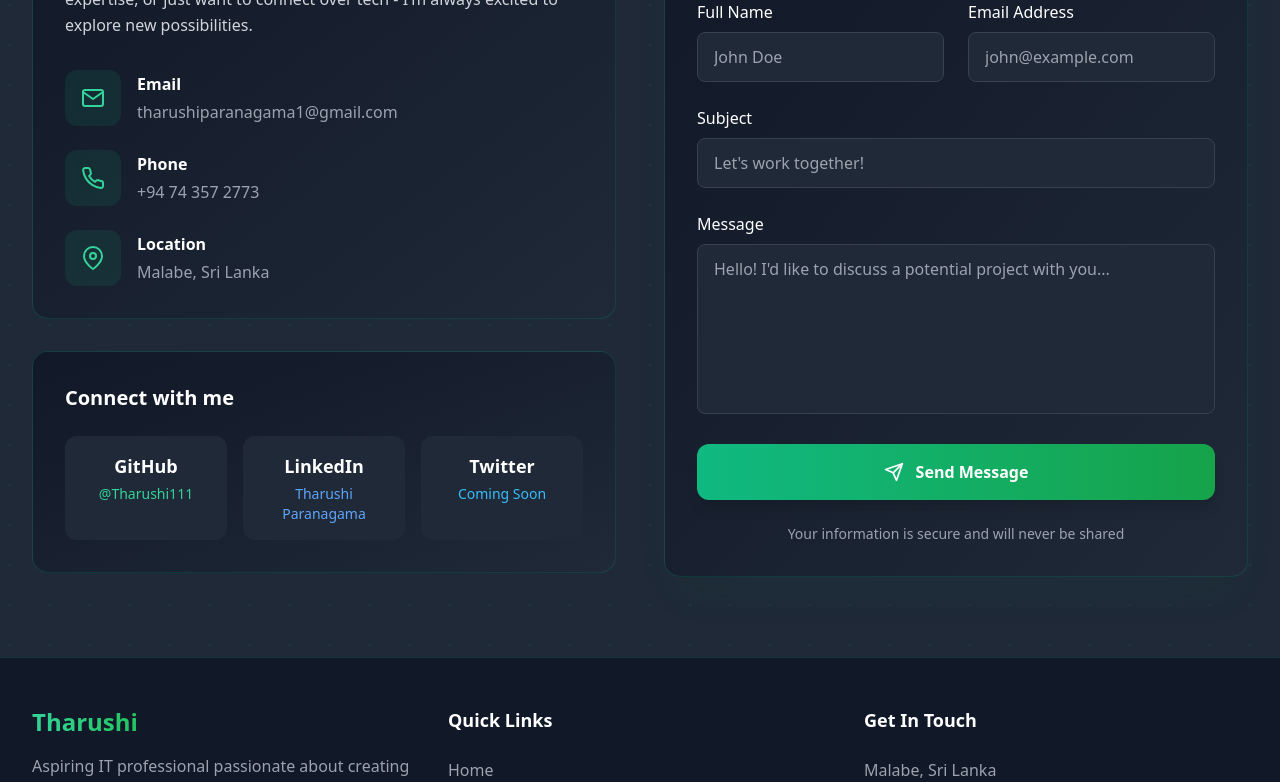
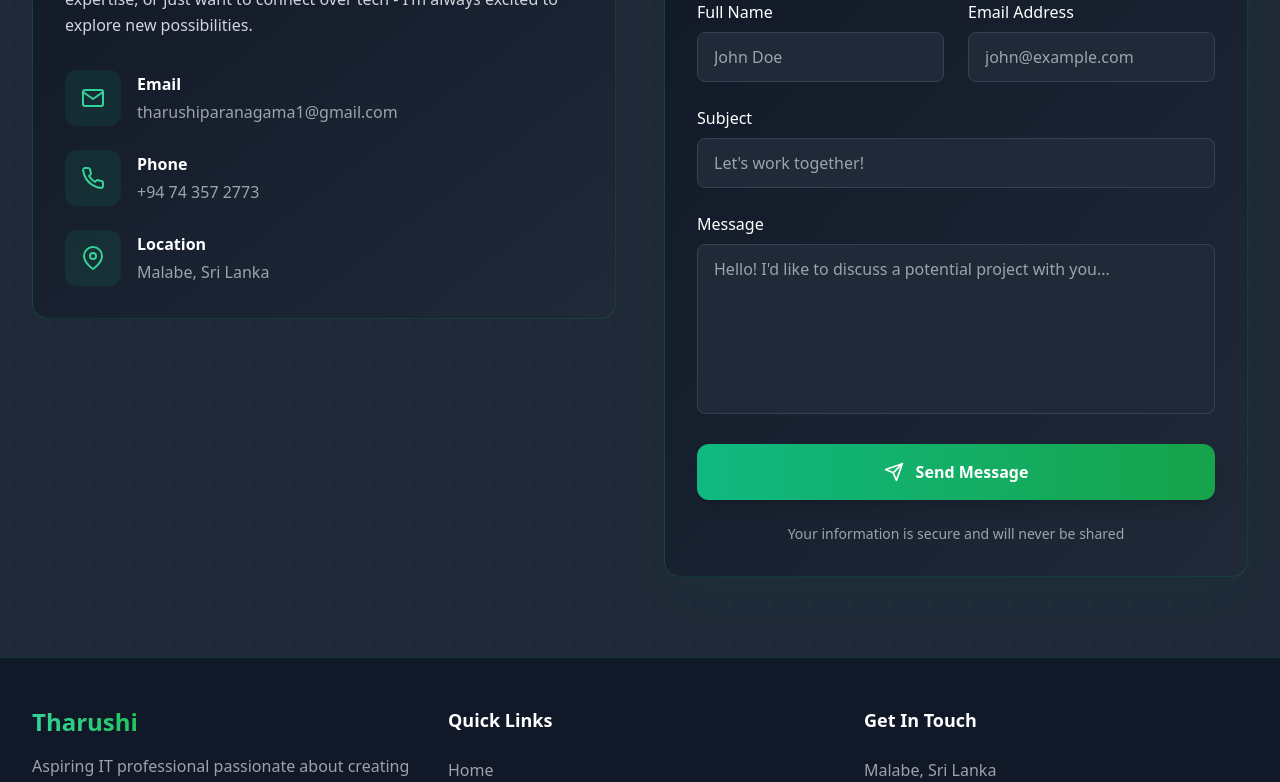
Before and after one commit to Tharushi111/My-Portfolio, a React (Create React App) app: page / in a window 1280 px wide. Shown: the part 6493-7275 px from the top of the page. Built offline with nearby package versions, Linux system fonts and the light colour scheme.

Commit message:
Make changes

```diff
--- a/src/components/Contact.jsx
+++ b/src/components/Contact.jsx
@@ -1,5 +1,4 @@
 import React, { useState } from 'react';
-import emailjs from '@emailjs/browser';
 import { FiMail, FiPhone, FiMapPin, FiSend, FiCheckCircle, FiAlertCircle, FiX } from 'react-icons/fi';
 
 const Contact = () => {
@@ -25,68 +24,51 @@ const Contact = () => {
   };
 
   const showToast = (type, title, message) => {
-    setToast({
-      show: true,
-      type,
-      title,
-      message
-    });
+    setToast({ show: true, type, title, message });
 
-    // Auto hide after 5 seconds
     setTimeout(() => {
-      setToast({
-        ...toast,
-        show: false
-      });
+      setToast({ ...toast, show: false });
     }, 5000);
+  };
+
+  const encode = (data) => {
+    return Object.keys(data)
+      .map((key) => encodeURIComponent(key) + '=' + encodeURIComponent(data[key]))
+      .join('&');
   };
 
   const handleSubmit = (e) => {
     e.preventDefault();
     setIsLoading(true);
 
-    const templateParams = {
-      name: formData.name,
-      email: formData.email,
-      subject: formData.subject,
-      message: formData.message
-    };
-
-    emailjs.send(
-      process.env.REACT_APP_EMAILJS_SERVICE_ID,
-      process.env.REACT_APP_EMAILJS_TEMPLATE_ID,
-      templateParams,
-      process.env.REACT_APP_EMAILJS_PUBLIC_KEY
-    )
+    // Netlify form submission
+    fetch('/', {
+      method: 'POST',
+      headers: { 'Content-Type': 'application/x-www-form-urlencoded' },
+      body: encode({ 'form-name': 'contact', ...formData })
+    })
       .then(() => {
         showToast(
           'success',
           'Message Sent Successfully!',
-        'Your message has been delivered. I\'ll get back to you within 24 hours.'
+          "Your message has been delivered. I'll get back to you within 24 hours."
         );
-      setFormData({
-        name: '',
-        email: '',
-        subject: '',
-        message: ''
-      });
+        setFormData({ name: '', email: '', subject: '', message: '' });
       })
       .catch((error) => {
-      console.error('EmailJS Error:', error);
+        console.error('Form Submission Error:', error);
         showToast(
           'error',
           'Message Failed to Send',
           'There was an error sending your message. Please try again or email me directly.'
         );
       })
-    .finally(() => {
-      setIsLoading(false);
-    });
+      .finally(() => setIsLoading(false));
   };
 
   return (
     <section id="contact" className="py-20 bg-gray-800 relative overflow-hidden">
-      {/* Modern Toast Notification - Top Center */}
+      {/* Toast Notification */}
       {toast.show && (
         <div className="fixed top-4 left-1/2 transform -translate-x-1/2 z-50 w-full max-w-md px-4">
           <div
@@ -111,29 +93,35 @@ const Contact = () => {
 
               <div className="ml-3 flex-1">
                 <div className="flex justify-between items-start">
-                  <h3 className={`text-sm font-semibold ${
+                  <h3
+                    className={`text-sm font-semibold ${
                       toast.type === 'success' ? 'text-emerald-800' : 'text-red-800'
-                  }`}>
+                    }`}
+                  >
                     {toast.title}
                   </h3>
                   <button
-                    onClick={() => setToast({...toast, show: false})}
+                    onClick={() => setToast({ ...toast, show: false })}
                     className="ml-2 text-gray-400 hover:text-gray-600"
                   >
                     <FiX className="w-4 h-4" />
                   </button>
                 </div>
-                <p className={`mt-1 text-sm ${
+                <p
+                  className={`mt-1 text-sm ${
                     toast.type === 'success' ? 'text-emerald-600' : 'text-red-600'
-                }`}>
+                  }`}
+                >
                   {toast.message}
                 </p>
 
                 {/* Progress bar */}
                 <div className="mt-2">
-                  <div className={`h-1 w-full ${
+                  <div
+                    className={`h-1 w-full ${
                       toast.type === 'success' ? 'bg-emerald-100' : 'bg-red-100'
-                  } rounded-full overflow-hidden`}>
+                    } rounded-full overflow-hidden`}
+                  >
                     <div
                       className={`h-full ${
                         toast.type === 'success' ? 'bg-emerald-500' : 'bg-red-500'
@@ -149,15 +137,16 @@ const Contact = () => {
 
       {/* Background Pattern */}
       <div className="absolute inset-0 opacity-5">
-        <div className="absolute inset-0" style={{
+        <div
+          className="absolute inset-0"
+          style={{
             backgroundImage: `radial-gradient(circle at 25% 25%, #10b981 2px, transparent 2px)`,
             backgroundSize: '40px 40px'
-        }}></div>
+          }}
+        ></div>
       </div>
 
       <div className="max-w-7xl mx-auto px-4 sm:px-6 lg:px-8 relative z-10">
-
-        {/* Title with Animation */}
         <div className="text-center mb-16">
           <div className="inline-flex items-center justify-center p-3 bg-emerald-500/10 rounded-full mb-6">
             <FiMail className="w-8 h-8 text-emerald-400" />
@@ -174,8 +163,7 @@ const Contact = () => {
         </div>
 
         <div className="grid lg:grid-cols-2 gap-12">
-
-          {/* Left Side - Info */}
+          {/* Left Info */}
           <div className="space-y-8">
             <div className="bg-gradient-to-br from-gray-900 to-gray-800 p-8 rounded-2xl border border-emerald-500/20 hover:border-emerald-500/40 transition-all duration-300 hover:shadow-2xl hover:shadow-emerald-500/10">
               <h3 className="text-2xl font-bold text-white mb-6">
@@ -187,7 +175,6 @@ const Contact = () => {
               </p>
 
               <div className="space-y-6">
-
                 {/* Email */}
                 <div className="flex items-center gap-4 group cursor-pointer">
                   <div className="p-4 bg-emerald-500/10 rounded-xl group-hover:bg-emerald-500/20 transition-all duration-300 group-hover:scale-110">
@@ -230,64 +217,25 @@ const Contact = () => {
                     <p className="text-gray-400">Malabe, Sri Lanka</p>
                   </div>
                 </div>
-
-              </div>
-            </div>
-
-            {/* Social links */}
-            <div className="bg-gradient-to-br from-gray-900 to-gray-800 p-8 rounded-2xl border border-emerald-500/20">
-              <h4 className="text-white font-semibold mb-6 text-xl">Connect with me</h4>
-              <div className="grid grid-cols-3 gap-4">
-                <a
-                  href="https://github.com/Tharushi111"
-                  target="_blank"
-                  rel="noopener noreferrer"
-                  className="group relative bg-gray-800 hover:bg-gradient-to-br hover:from-emerald-500 hover:to-green-600 p-4 rounded-xl transition-all duration-300 transform hover:-translate-y-1 hover:shadow-xl hover:shadow-emerald-500/20 text-center"
-                >
-                  <div className="absolute inset-0 bg-gradient-to-br from-emerald-500 to-green-600 rounded-xl opacity-0 group-hover:opacity-100 transition-opacity duration-300 blur-lg"></div>
-                  <div className="relative z-10">
-                    <div className="text-white text-lg font-semibold">GitHub</div>
-                    <div className="text-emerald-400 text-sm mt-1">@Tharushi111</div>
-                  </div>
-                </a>
-
-                <a
-                  href="https://www.linkedin.com/in/tharushi-paranagama-a0b657355"
-                  target="_blank"
-                  rel="noopener noreferrer"
-                  className="group relative bg-gray-800 hover:bg-gradient-to-br hover:from-blue-500 hover:to-blue-600 p-4 rounded-xl transition-all duration-300 transform hover:-translate-y-1 hover:shadow-xl hover:shadow-blue-500/20 text-center"
-                >
-                  <div className="absolute inset-0 bg-gradient-to-br from-blue-500 to-blue-600 rounded-xl opacity-0 group-hover:opacity-100 transition-opacity duration-300 blur-lg"></div>
-                  <div className="relative z-10">
-                    <div className="text-white text-lg font-semibold">LinkedIn</div>
-                    <div className="text-blue-400 text-sm mt-1">Tharushi Paranagama</div>
-                  </div>
-                </a>
-
-                <a
-                  href="https://twitter.com"
-                  target="_blank"
-                  rel="noopener noreferrer"
-                  className="group relative bg-gray-800 hover:bg-gradient-to-br hover:from-sky-500 hover:to-sky-600 p-4 rounded-xl transition-all duration-300 transform hover:-translate-y-1 hover:shadow-xl hover:shadow-sky-500/20 text-center"
-                >
-                  <div className="absolute inset-0 bg-gradient-to-br from-sky-500 to-sky-600 rounded-xl opacity-0 group-hover:opacity-100 transition-opacity duration-300 blur-lg"></div>
-                  <div className="relative z-10">
-                    <div className="text-white text-lg font-semibold">Twitter</div>
-                    <div className="text-sky-400 text-sm mt-1">Coming Soon</div>
-                  </div>
-                </a>
               </div>
             </div>
           </div>
 
-          {/* Right Side - Form */}
+          {/* Right Form */}
           <div className="bg-gradient-to-br from-gray-900 to-gray-800 p-8 rounded-2xl border border-emerald-500/20 shadow-2xl shadow-emerald-500/5 hover:shadow-emerald-500/10 transition-all duration-300">
             <div className="mb-8">
               <h3 className="text-2xl font-bold text-white mb-2">Send me a message 💌</h3>
               <p className="text-gray-400">I typically respond within 24 hours</p>
             </div>
 
-            <form onSubmit={handleSubmit} className="space-y-6">
+            <form
+              name="contact"
+              method="POST"
+              data-netlify="true"
+              onSubmit={handleSubmit}
+              className="space-y-6"
+            >
+              <input type="hidden" name="form-name" value="contact" />
 
               <div className="grid md:grid-cols-2 gap-6">
                 <div className="group">
@@ -298,7 +246,7 @@ const Contact = () => {
                     value={formData.name}
                     onChange={handleChange}
                     required
-                    className="w-full px-4 py-3 bg-gray-800 border border-gray-700 rounded-lg text-white focus:outline-none focus:border-emerald-500 focus:ring-2 focus:ring-emerald-500/20 transition-all duration-300 group-hover:border-emerald-500/50"
+                    className="w-full px-4 py-3 bg-gray-800 border border-gray-700 rounded-lg text-white focus:outline-none focus:border-emerald-500 focus:ring-2 focus:ring-emerald-500/20 transition-all duration-300"
                     placeholder="John Doe"
                   />
                 </div>
@@ -311,7 +259,7 @@ const Contact = () => {
                     value={formData.email}
                     onChange={handleChange}
                     required
-                    className="w-full px-4 py-3 bg-gray-800 border border-gray-700 rounded-lg text-white focus:outline-none focus:border-emerald-500 focus:ring-2 focus:ring-emerald-500/20 transition-all duration-300 group-hover:border-emerald-500/50"
+                    className="w-full px-4 py-3 bg-gray-800 border border-gray-700 rounded-lg text-white focus:outline-none focus:border-emerald-500 focus:ring-2 focus:ring-emerald-500/20 transition-all duration-300"
                     placeholder="john@example.com"
                   />
                 </div>
@@ -325,7 +273,7 @@ const Contact = () => {
                   value={formData.subject}
                   onChange={handleChange}
                   required
-                  className="w-full px-4 py-3 bg-gray-800 border border-gray-700 rounded-lg text-white focus:outline-none focus:border-emerald-500 focus:ring-2 focus:ring-emerald-500/20 transition-all duration-300 group-hover:border-emerald-500/50"
+                  className="w-full px-4 py-3 bg-gray-800 border border-gray-700 rounded-lg text-white focus:outline-none focus:border-emerald-500 focus:ring-2 focus:ring-emerald-500/20 transition-all duration-300"
                   placeholder="Let's work together!"
                 />
               </div>
@@ -338,7 +286,7 @@ const Contact = () => {
                   onChange={handleChange}
                   required
                   rows="6"
-                  className="w-full px-4 py-3 bg-gray-800 border border-gray-700 rounded-lg text-white focus:outline-none focus:border-emerald-500 focus:ring-2 focus:ring-emerald-500/20 transition-all duration-300 resize-none group-hover:border-emerald-500/50"
+                  className="w-full px-4 py-3 bg-gray-800 border border-gray-700 rounded-lg text-white focus:outline-none focus:border-emerald-500 focus:ring-2 focus:ring-emerald-500/20 transition-all duration-300 resize-none"
                   placeholder="Hello! I'd like to discuss a potential project with you..."
                 ></textarea>
               </div>
@@ -366,14 +314,12 @@ const Contact = () => {
               <p className="text-center text-gray-400 text-sm mt-4">
                 Your information is secure and will never be shared
               </p>
-
             </form>
           </div>
-
         </div>
       </div>
 
-      {/* Add these CSS animations to your global CSS or style tag */}
+      {/* Add these CSS animations */}
       <style jsx>{`
         @keyframes slideDown {
           from {
```
Lines whose indentation alone changed are shown as unchanged.
